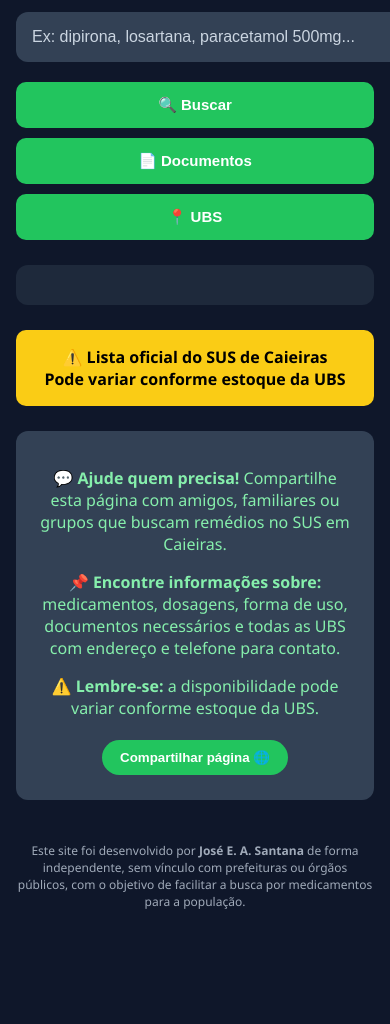
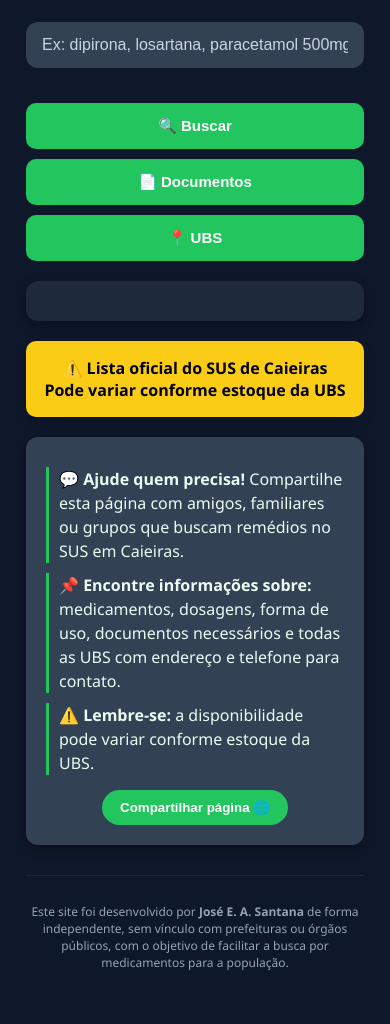
Before and after one commit to joseandrade17/Busca-Meds-Cidad-o, a plain HTML site: page index.html in a window 390 px wide. Shown: the part 191-1215 px from the top of the page. Before the commit the page ends 1139 px from the top, so only its background shows below. Drawn offline with Linux system fonts and the light colour scheme.

Commit message:
Refactor CSS for layout and design enhancements
Updated styles for improved layout and responsiveness.

```diff
--- a/styles.css
+++ b/styles.css
@@ -5,26 +5,38 @@
   --light-card: #334155;
 }
 
+/* BASE */
 body {
   font-family: 'Segoe UI', Arial, sans-serif;
   background: var(--dark);
   color: white;
   margin: 0;
   padding: 16px;
+  display: flex;
+  justify-content: center;
 }
 
 /* CONTAINER CENTRAL */
 .container {
+  width: 100%;
   max-width: 720px;
   margin: 0 auto;
+  padding: 10px;
+}
+
+/* PADRÃO DE ESPAÇAMENTO */
+.section {
+  margin-bottom: 20px;
 }
 
 /* HEADER */
 .header {
   display: flex;
   align-items: center;
+  justify-content: center;
   gap: 12px;
   margin-bottom: 25px;
+  text-align: left;
 }
 
 .logo-topo {
@@ -34,13 +46,13 @@
 }
 
 .titulo h1 {
-  font-size: clamp(24px, 5vw, 48px);
+  font-size: clamp(24px, 5vw, 40px);
   margin: 0;
   color: var(--primary);
 }
 
 .titulo p {
-  font-size: clamp(14px, 3.5vw, 23px);
+  font-size: clamp(14px, 3.5vw, 20px);
   margin: 0;
   color: #e3e3e4;
 }
@@ -48,37 +60,36 @@
 /* INPUT */
 input {
   width: 100%;
-  padding: 16px;
+  padding: 14px 16px;
   font-size: 16px;
   border-radius: 12px;
   border: none;
   background: #334155;
   color: #fdfdfd;
-  margin-bottom: 20px;
+  margin-bottom: 15px;
+  box-sizing: border-box;
 }
 
 input::placeholder {
   color: #cbd5e1;
-  opacity: 1;
 }
 
 input:focus {
   outline: none;
-  border: 1px solid #22c55e;
-  box-shadow: 0 0 0 2px rgba(34,197,94,0.2);
+  border: 1px solid var(--primary);
+  box-shadow: 0 0 0 4px rgba(34,197,94,0.2);
 }
 
-/* BOTÕES (RESPONSIVO PROFISSIONAL) */
+/* BOTÕES */
 .btn-group {
   display: flex;
   gap: 10px;
-  margin-bottom: 25px;
   flex-wrap: wrap;
 }
 
 .btn-group button {
   flex: 1 1 120px;
-  min-width: 100px;
+  min-width: 120px;
   padding: 14px;
   font-size: 15px;
   border-radius: 10px;
@@ -91,23 +102,16 @@
   border: none;
   font-weight: bold;
   cursor: pointer;
-  transition: 0.2s;
+  transition: all 0.2s ease;
 }
 
 button:hover {
   background: #16a34a;
+  transform: translateY(-2px);
 }
 
-/* AJUSTE PARA TELAS MUITO PEQUENAS */
-@media (max-width: 500px) {
-  .btn-group button {
-    flex: 1 1 100%;
-  }
-
-  .header {
-    flex-direction: column;
-    text-align: center;
-  }
+button:active {
+  transform: scale(0.98);
 }
 
 /* RESULTADO */
@@ -116,23 +120,27 @@
   background: var(--card-bg);
   padding: 20px;
   border-radius: 12px;
+  box-shadow: 0 4px 12px rgba(0,0,0,0.3);
 }
 
-.card, .ubs-item, .documentos .item {
+/* CARDS */
+.card,
+.ubs-item,
+.documentos .item {
   background: var(--light-card);
   padding: 15px;
   margin-bottom: 10px;
   border-radius: 10px;
+  box-shadow: 0 4px 10px rgba(0,0,0,0.2);
 }
 
-/* UBS */
+/* UBS LINKS */
 .ubs-item a {
   color: #86efac;
   text-decoration: none;
   font-weight: bold;
 }
 
-/* TELEFONE COM EFEITO */
 .ubs-item a[href^="tel:"] {
   display: inline-flex;
   align-items: center;
@@ -142,51 +150,78 @@
   transition: background 0.2s;
 }
 
-.ubs-item a[href^="tel:"]:hover,
-.ubs-item a[href^="tel:"]:active {
+.ubs-item a[href^="tel:"]:hover {
   background: rgba(134, 239, 172, 0.15);
 }
 
 /* AVISO */
 .aviso {
-  margin: 25px auto;
+  margin: 20px 0;
   background: #facc15;
   color: black;
   padding: 16px;
   border-radius: 10px;
   text-align: center;
   font-weight: bold;
+  box-shadow: 0 4px 12px rgba(0,0,0,0.2);
 }
 
-/* COMPARTILHAR */
+/* COMPARTILHAR (AJUSTADO 🔥) */
 .compartilhar {
   background: var(--light-card);
   padding: 20px;
   border-radius: 12px;
-  text-align: center;
+  text-align: left; /* ✅ corrigido */
+  box-shadow: 0 4px 12px rgba(0,0,0,0.3);
 }
 
 .compartilhar p {
-  color: #86efac;
+  color: #ecfcf2;
+  max-width: 500px;
+  margin: 10px auto;
+  line-height: 1.5;
+  border-left: 3px solid var(--primary);
+  padding-left: 10px;
 }
 
+/* BOTÃO COMPARTILHAR */
 .btn-share {
-  display: inline-block;
+  display: block;
+  margin: 15px auto 0;
   padding: 10px 18px;
-  margin: 5px;
   border-radius: 20px;
   text-decoration: none;
   color: white;
   font-weight: bold;
+  transition: 0.2s;
 }
-.rodape {
-  text-align: center;
-  font-size: 12px;
-  color: #a0aab9;
-  margin-top: 20px;
-  padding: 10px 0;
+
+.btn-share:hover {
+  transform: scale(1.05);
 }
 
 .whatsapp { background: #25D366; }
 .facebook { background: #1877F2; }
 .geral { background: var(--primary); }
+
+/* RODAPÉ */
+.rodape {
+  text-align: center;
+  font-size: 12px;
+  color: #94a3b8;
+  margin-top: 30px;
+  padding: 15px 0;
+  border-top: 1px solid #1e293b;
+}
+
+/* RESPONSIVO */
+@media (max-width: 500px) {
+  .header {
+    flex-direction: column;
+    text-align: center;
+  }
+
+  .btn-group button {
+    flex: 1 1 100%;
+  }
+}
```
